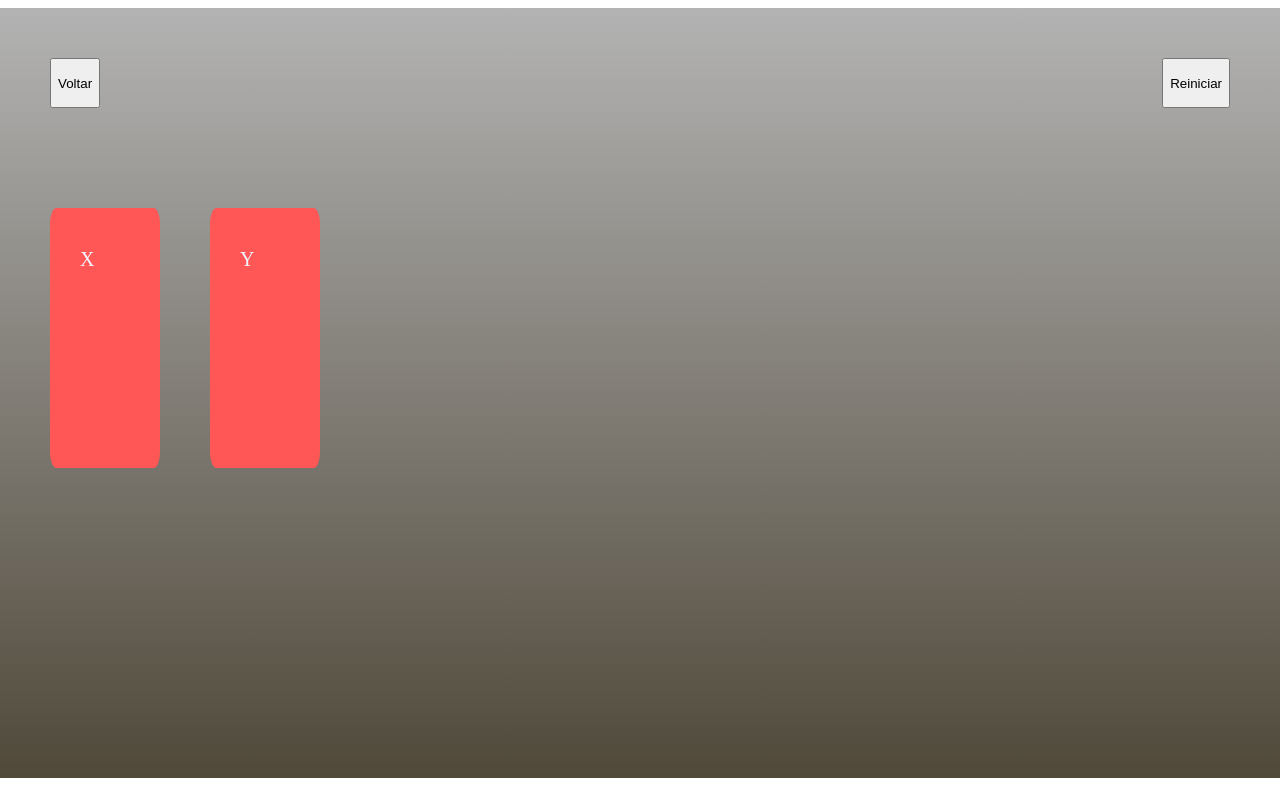
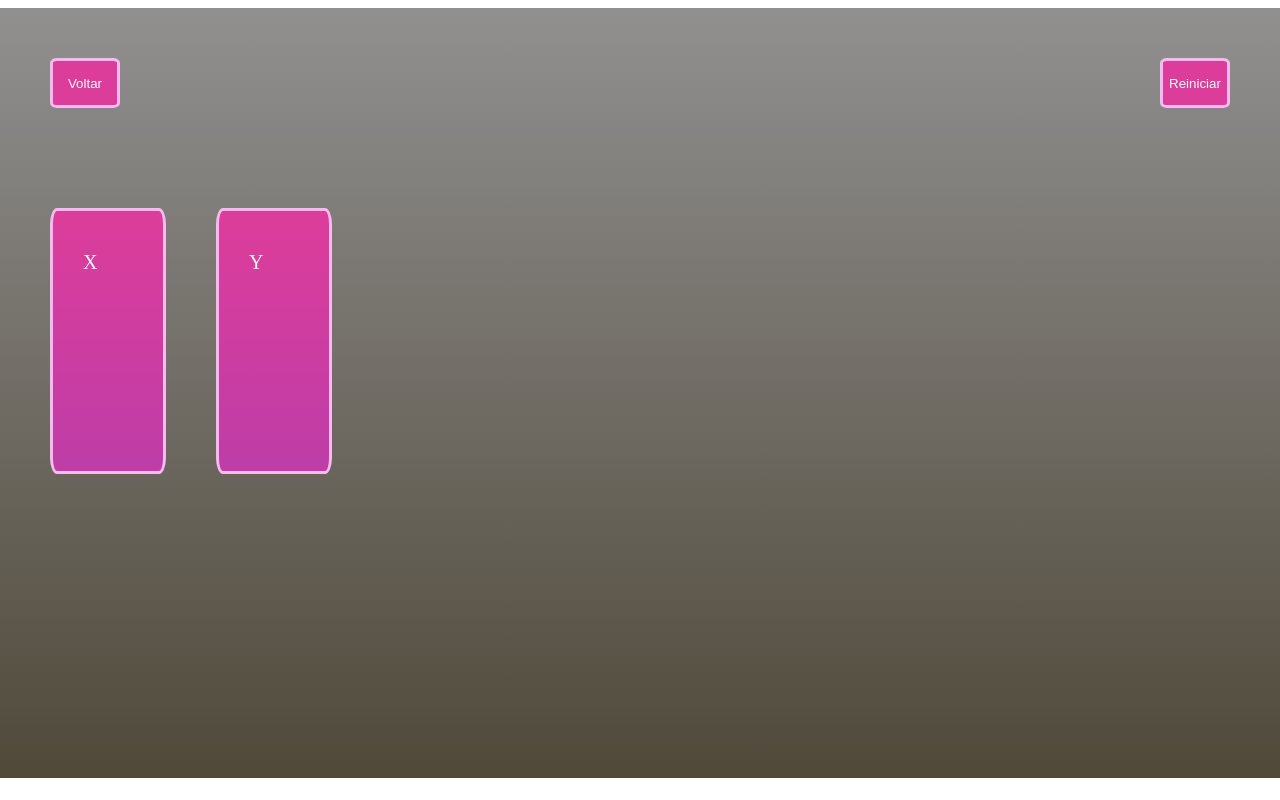
Before and after one commit to gabemagioli/trainee-orcestra-jogoDaVelha, a React (Vite) app: page /jogo in a window 1280 px wide. Built offline with nearby package versions, Linux system fonts and the light colour scheme.

Commit message:
estlização da segunda pagina

```diff
--- a/src/pages/jogo/jogo.module.css
+++ b/src/pages/jogo/jogo.module.css
@@ -1,5 +1,5 @@
 .main{
-    background: linear-gradient(rgb(179, 179, 179) , rgb(80, 73, 58));
+    background: linear-gradient(rgb(145, 144, 144) , rgb(80, 73, 58));
     height: 770px;
     margin-left: -8px;
     margin-right: -8px;
@@ -12,6 +12,15 @@
     height: 50px;
 }
 
+.botaoJogo{
+    border-radius: 10%;
+    background-color: rgb(221, 61, 154);
+    color: aliceblue;
+    width: 70px;
+    height: 50px;
+    border: solid rgb(247, 186, 238);
+}
+
 .placar{
     display: flex;
     align-items: center;
@@ -21,7 +30,9 @@
     margin-left: 50px;
     margin-top: 50px;
     width: 50px;
-    background-color:rgb(255, 86, 86);
+    background: linear-gradient(rgb(221, 61, 154) , rgb(190, 61, 167));
+    border: solid rgb(247, 186, 238);;
+    /*background-color:rgb(255, 86, 86);*/
     height: 200px;
     padding: 30px;
     border-radius: 6%;
```
